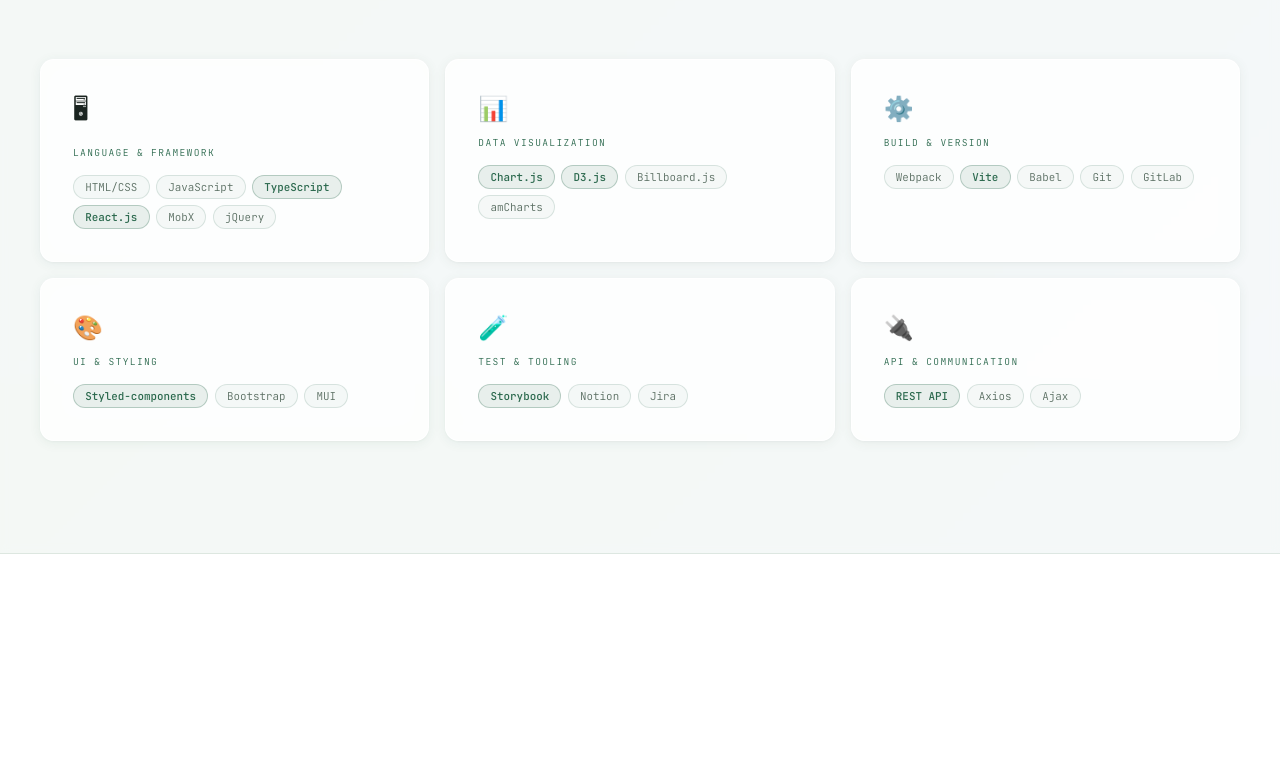
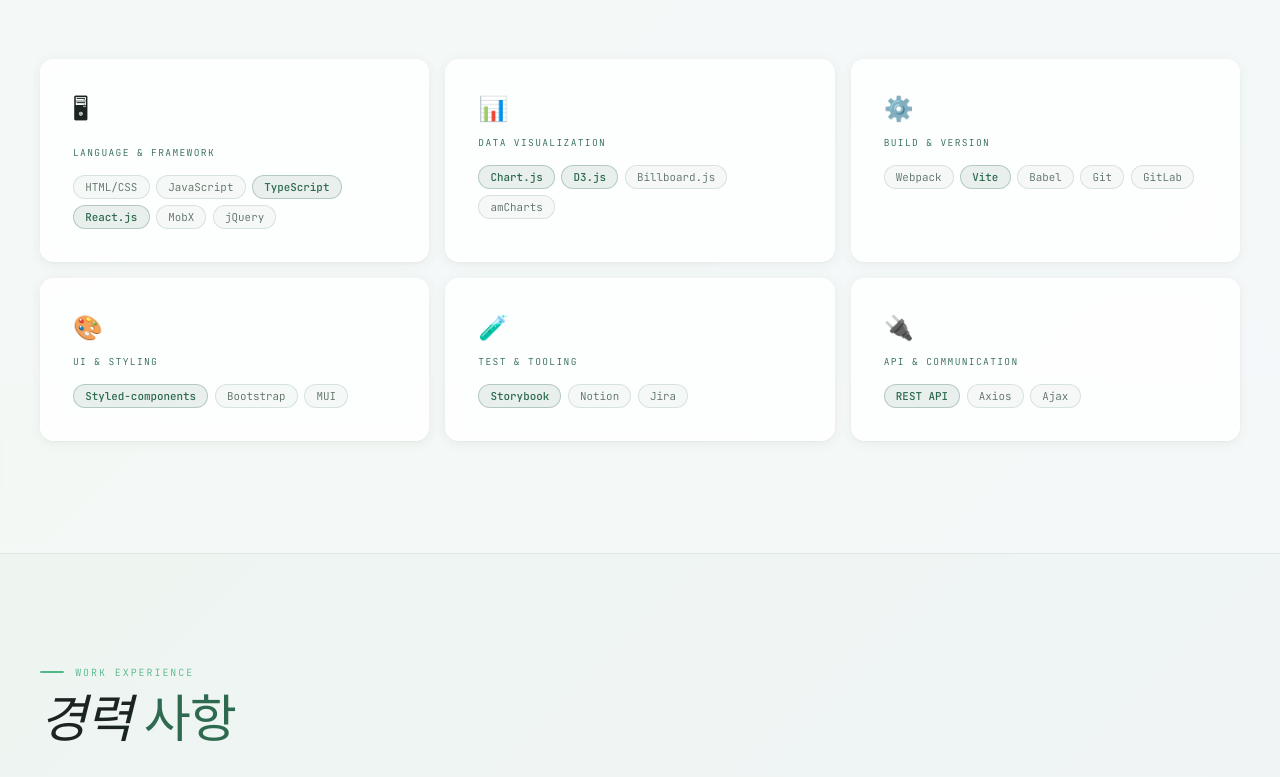
Before and after one commit to jaeny622/jaeny622.github.io, a React (Vite) app: page / in a window 1280 px wide. Shown: the part 2020-2797 px from the top of the page. Before the commit the page ends 2574 px from the top, so only its background shows below. Built offline with nearby package versions, Linux system fonts and the light colour scheme.

Commit message:
[feat] App내 Experience 배치

```diff
--- a/src/App.tsx
+++ b/src/App.tsx
@@ -5,6 +5,7 @@
 import Marquee     from '@/components/sections/Marquee';
 import About       from '@/components/sections/About';
 import Skills      from '@/components/sections/Skills';
+import Experience from '@/components/sections/Experience';
 
 export default function App() {
   return (
@@ -16,6 +17,7 @@
         <Marquee />
         <About />
         <Skills />
+        <Experience />
       </main>
     </>
   );
```
